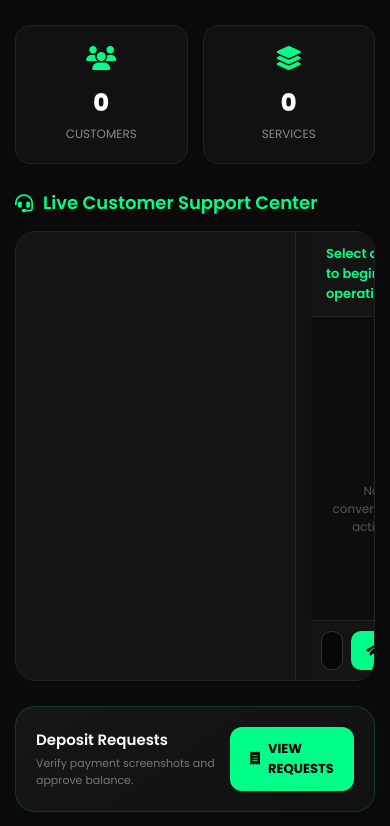
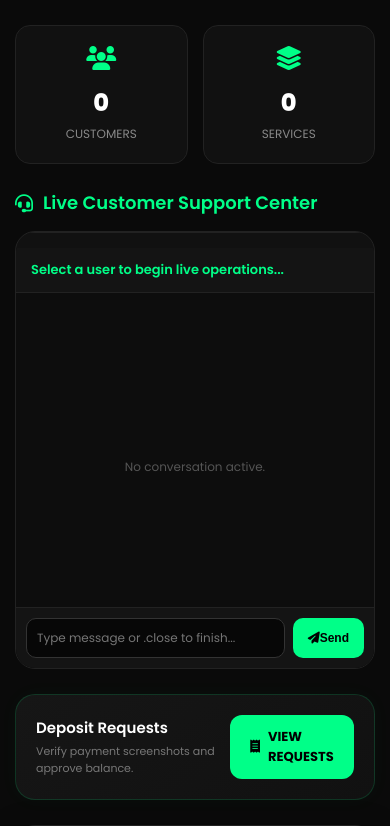
Before and after one commit to syedashariblaptop-hassan/asharib-otp-store, a Flask app: page /admin in a window 390 px wide. Shown: the part 74-900 px from the top of the page. Run offline with Flask 3, Linux system fonts and the light colour scheme; the visitor is signed in with stand-in values (Sample User, id 1); some libraries are stand-ins or nearby versions.

Commit message:
Update admin.html

```diff
--- a/templates/admin.html
+++ b/templates/admin.html
@@ -22,12 +22,14 @@
         .stat-card h3 { margin: 5px 0; font-size: 24px; font-weight: 800; }
         .stat-card p { margin: 0; font-size: 12px; color: #888; text-transform: uppercase; }
 
+        /* Support Box Grid Setup */
         .support-panel-box { display: grid; grid-template-columns: 280px 1fr; gap: 15px; height: 450px; background: #111; border: 1px solid #222; border-radius: 20px; overflow: hidden; margin-bottom: 25px; }
         .support-users-list { background: #141414; border-right: 1px solid #222; overflow-y: auto; display: flex; flex-direction: column; scrollbar-width: none; }
         .support-users-list::-webkit-scrollbar { display: none; }
         .support-user-item { padding: 15px; border-bottom: 1px solid #1a1a1a; cursor: pointer; transition: 0.2s; display: flex; justify-content: space-between; align-items: center; font-size: 13px; font-weight: 500; }
         .support-user-item:hover, .support-user-item.active { background: rgba(0, 255, 136, 0.05); color: #00ff88; }
 
+        /* Red Notification Dot for Admin Panel */
         .chat-unread-dot { width: 8px; height: 8px; background: #ff4444; border-radius: 50%; box-shadow: 0 0 10px #ff4444; animation: blink 1.2s infinite; }
 
         .support-chat-area { display: flex; flex-direction: column; background: #0d0d0d; height: 100%; position: relative; }
@@ -42,8 +44,7 @@
         .admin-msg-time { font-size: 8px; opacity: 0.5; display: block; text-align: right; margin-top: 3px; }
         .admin-msg-bubble.admin .admin-msg-time { color: rgba(0,0,0,0.6); }
 
-        /* FIXED FOOTER */
-        .support-chat-footer { padding: 10px; background: #141414; border-top: 1px solid #222; display: flex !important; gap: 8px; height: 60px; }
+        .support-chat-footer { padding: 10px; background: #141414; border-top: 1px solid #222; display: flex; gap: 8px; }
         .support-chat-footer input { flex: 1; background: #070707; border: 1px solid #333; padding: 10px; border-radius: 10px; color: white; font-size: 12px; outline: none; margin: 0; }
         .support-chat-footer input:focus { border-color: #00ff88; }
         .support-chat-footer button { background: #00ff88; color: black; border: none; padding: 0 15px; border-radius: 10px; cursor: pointer; font-size: 12px; font-weight: bold; display: flex; align-items: center; justify-content: center; }
@@ -123,6 +124,26 @@
         .item-card { background: #111; padding: 15px 20px; border-radius: 15px; display: flex; justify-content: space-between; align-items: center; margin-bottom: 12px; border: 1px solid #222; transition: 0.2s; }
         .item-card:hover { border-color: #333; }
         .swal2-popup { background: #111 !important; color: #fff !important; border-radius: 20px !important; border: 1px solid #222 !important; font-family: 'Poppins', sans-serif; }
+
+        /* --- MOBILE RESPONSIVE INTEL FIX --- */
+        @media (max-width: 768px) {
+            .support-panel-box {
+                grid-template-columns: 1fr !important;
+                height: auto !important;
+            }
+            .support-users-list {
+                border-right: none !important;
+                border-bottom: 1px solid #222 !important;
+                max-height: 140px !important;
+            }
+            .support-chat-area {
+                height: 420px !important;
+            }
+            .support-chat-footer {
+                position: relative !important;
+                display: flex !important;
+            }
+        }
     </style>
 </head>
 <body>
```
